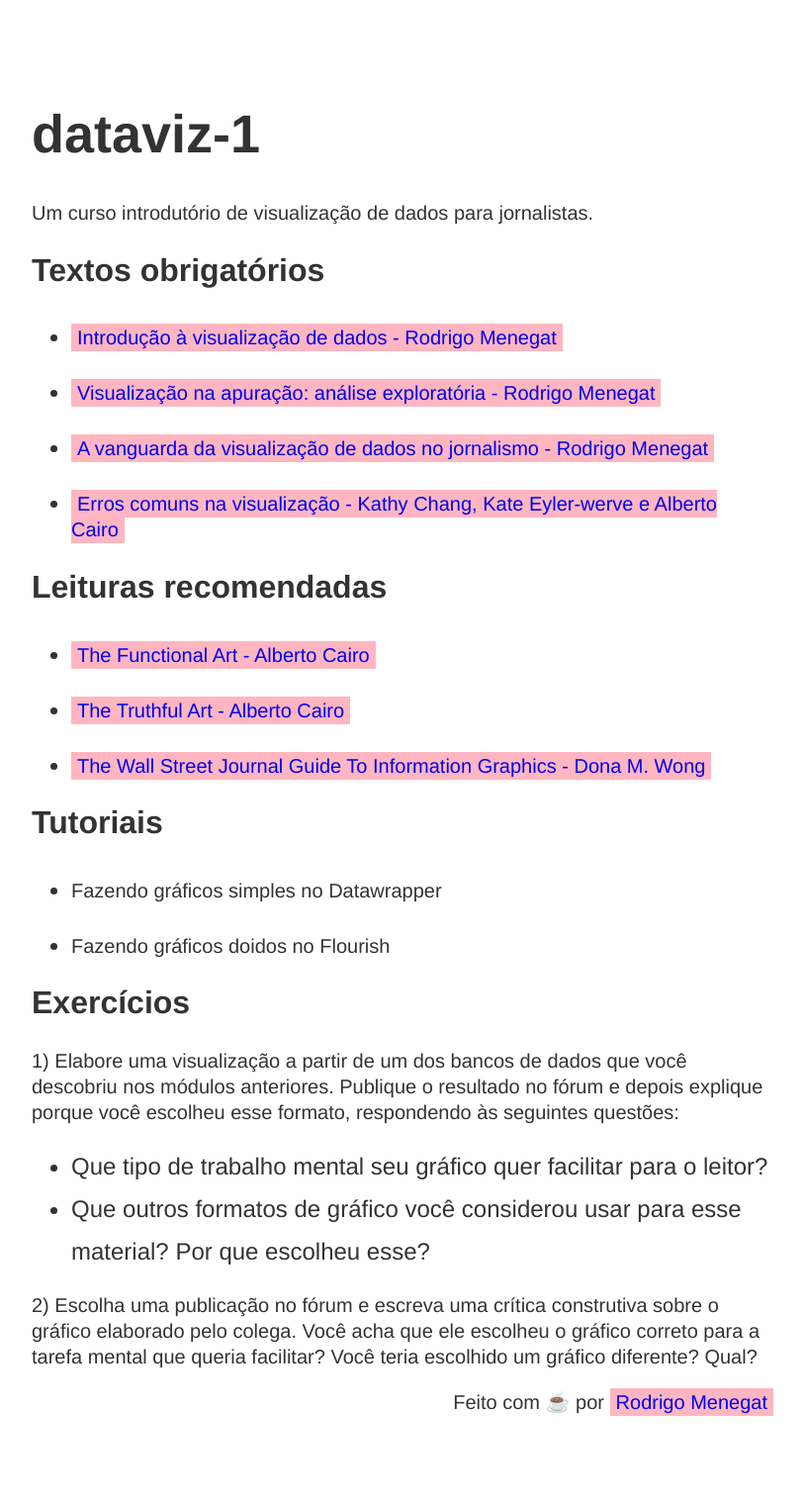
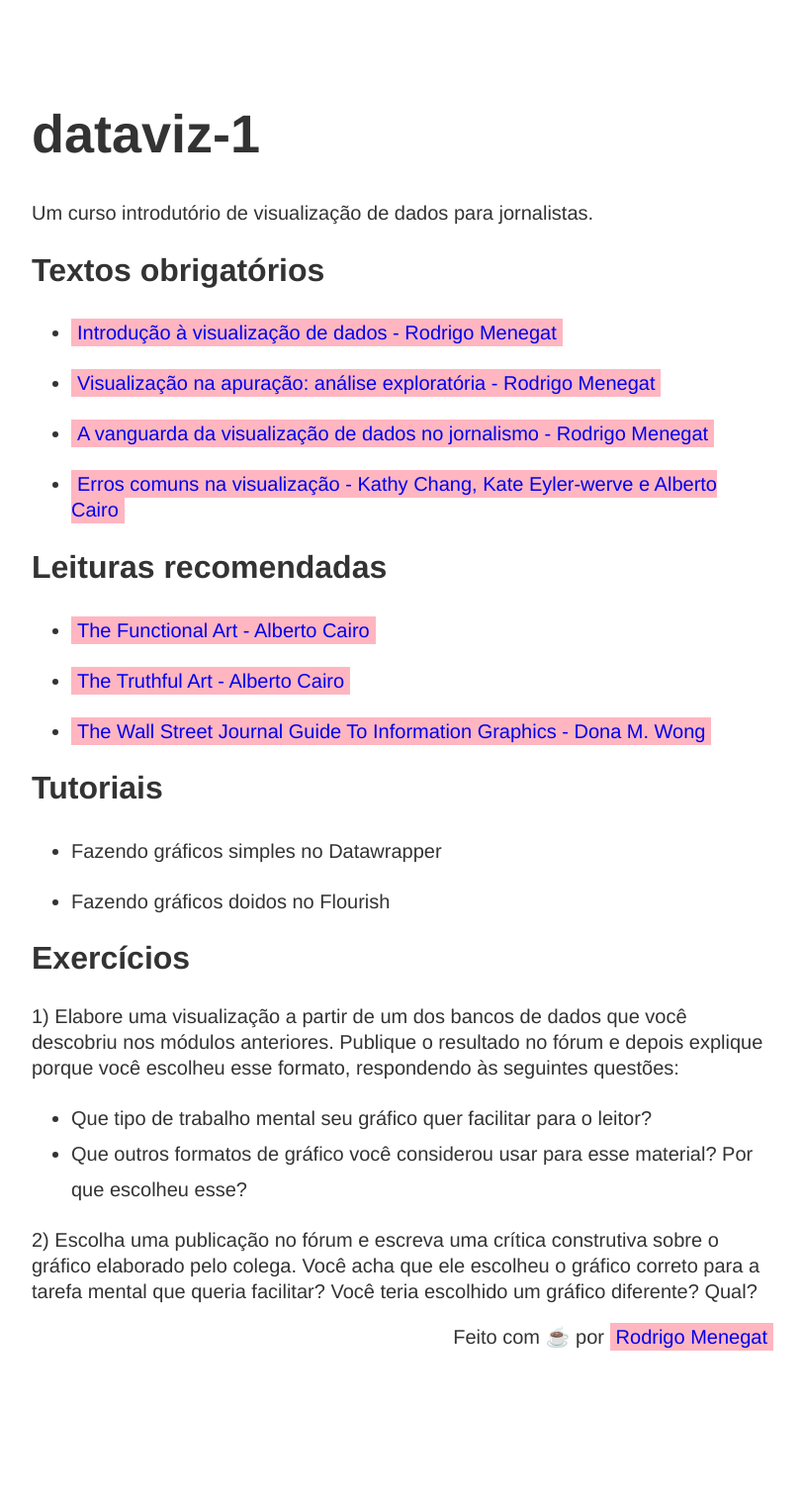
Before and after one commit to RodrigoMenegat/dataviz-1, a Jekyll site: the page built from docs/index.md, in a window 1280 px wide. Shown: the whole page at 99% size, without its empty margins (233-1046 px from the left). Built offline with Jekyll 4.4.1, drawn with Linux system fonts in a browser that asks for light colours; our own code applies the rules of GitHub Pages for plain Markdown files; after the commit the page ends 1452 px from its top, so only the background shows below that.

Commit message:
o css precisa acabar

```diff
--- a/docs/assets/css/main.css
+++ b/docs/assets/css/main.css
@@ -29,7 +29,7 @@ p {
 }
 
 li {
-  font-size: 24px;
+  font-size: 20px;
   line-height: 1.8;
 }
 
@@ -39,6 +39,6 @@ a {
   background: lightpink;
 }
 
-a.hover {
+a:hover {
   background: #f2f2f2;
 }
```
